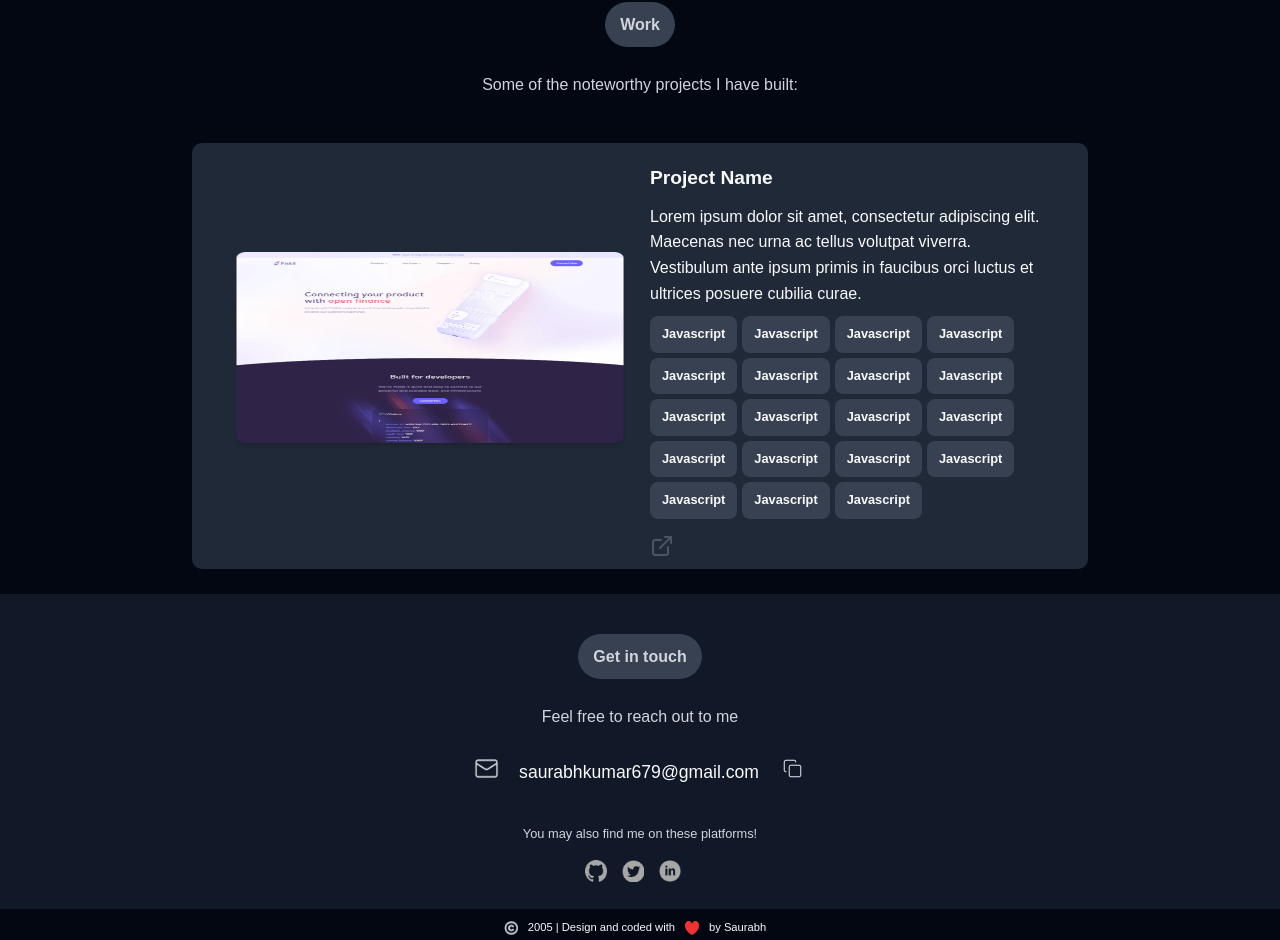
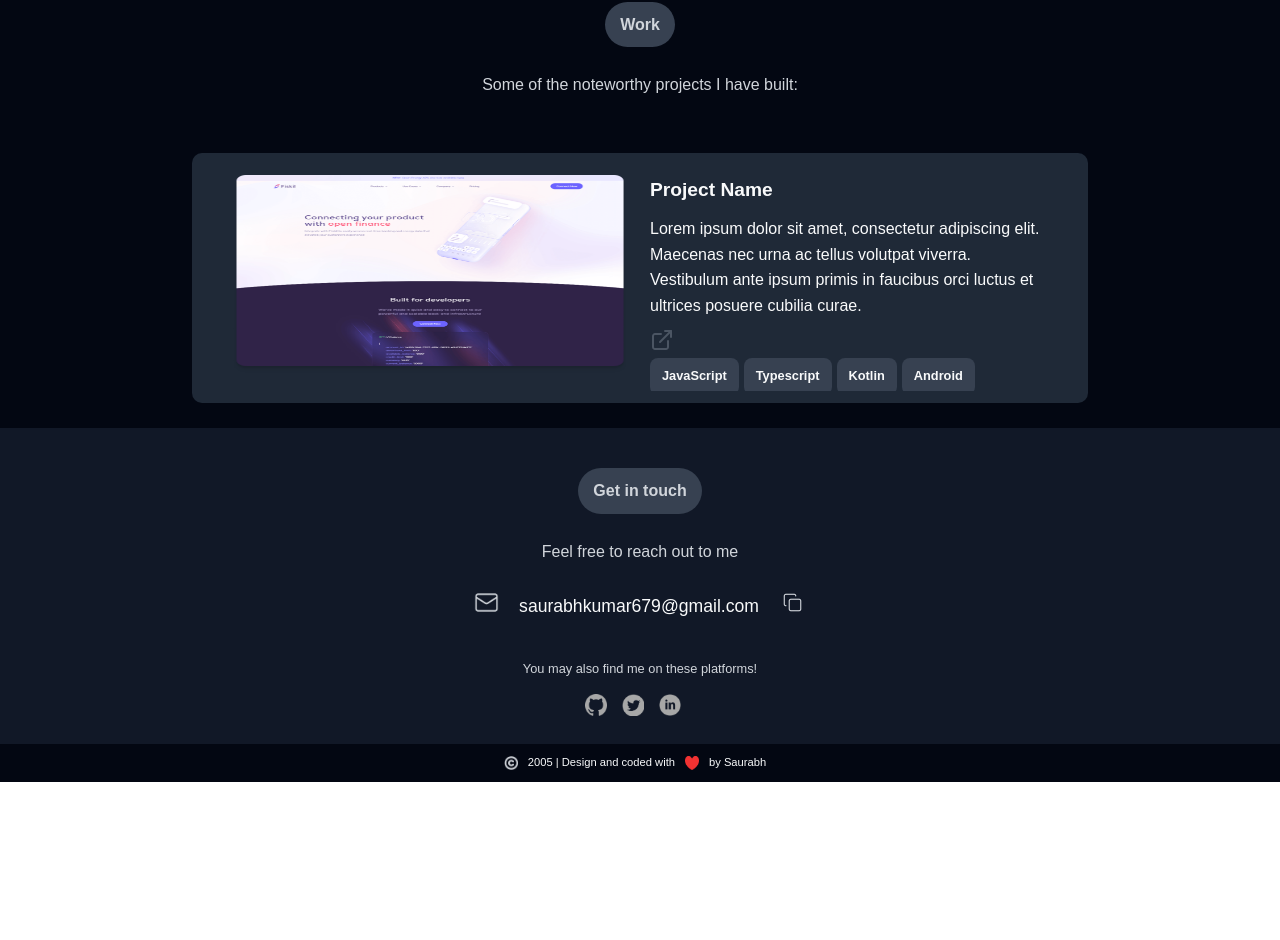
Before and after one commit to saurabhkara/portfolio2025, a Next.js app: page / in a window 1280 px wide. Shown: the part 1592-2532 px from the top of the page. After the commit the page ends 2374 px from the top, so only its background shows below. Built offline with nearby package versions, Linux system fonts and the light colour scheme.

Commit message:
refactored project section

```diff
--- a/src/app/page.module.css
+++ b/src/app/page.module.css
@@ -418,3 +418,19 @@
     margin-top: 50%;
   }
 }
+
+
+
+
+*::-webkit-scrollbar {
+  width: 1px;
+}
+
+*::-webkit-scrollbar-track {
+  /* background-color: #e61515; */
+  background-color: #030712;
+}
+
+::-webkit-scrollbar-thumb:hover {
+  background-color: red;
+}
--- a/src/component/ProjectCard.tsx
+++ b/src/component/ProjectCard.tsx
@@ -2,9 +2,17 @@ import React from 'react';
 import styles from "./projectSection.module.css";
 import TechTag from './TechTag';
 
+type TProjectCard = {
+    item: {
+        projectName: string,
+        projectDesc: string,
+        repoLink: string,
+        projectImg: string,
+        technologies: string[]
+    }
+}
 
-
-export default function ProjectCard() {
+export default function ProjectCard({ item }: TProjectCard) {
     return (
         <div className={styles.projectCard}>
             <div className={styles.projectCardImage}>
@@ -15,28 +23,9 @@ export default function ProjectCard() {
                 />
             </div>
             <div className={styles.projectCardDescr}>
-                <p className={styles.projectName}>Project Name</p>
-                <p className={styles.prejectDesc}>Lorem ipsum dolor sit amet, consectetur adipiscing elit. Maecenas nec urna ac tellus volutpat viverra. Vestibulum ante ipsum primis in faucibus orci luctus et ultrices posuere cubilia curae.</p>
-                <TechTag label='Javascript' />
-                <TechTag label='Javascript' />
-                <TechTag label='Javascript' />
-                <TechTag label='Javascript' />
-                <TechTag label='Javascript' />
-                <TechTag label='Javascript' />
-                <TechTag label='Javascript' />
-                <TechTag label='Javascript' />
-                <TechTag label='Javascript' />
-                <TechTag label='Javascript' />
-                <TechTag label='Javascript' />
-                <TechTag label='Javascript' />
-                <TechTag label='Javascript' />
-                <TechTag label='Javascript' />
-                <TechTag label='Javascript' />
-                <TechTag label='Javascript' />
-                <TechTag label='Javascript' />
-                <TechTag label='Javascript' />
-                <TechTag label='Javascript' />
-                <div className={styles.repoLinkContainer} onClick={()=>window.open('https://github.com/saurabhkara')}>
+                <p className={styles.projectName}>{item.projectName}</p>
+                <p className={styles.prejectDesc}>{item.projectDesc}</p>
+                <div className={styles.repoLinkContainer} onClick={() => window.open(item.repoLink)}>
                     <svg width="24" height="24" viewBox="0 0 24 24" fill="none" xmlns="http://www.w3.org/2000/svg">
                         <path d="M18 13V19C18 19.5304 17.7893 20.0391 17.4142 20.4142C17.0391 20.7893 16.5304 21 16 21H5C4.46957 21 3.96086 20.7893 3.58579 20.4142C3.21071 20.0391 3 19.5304 3 19V8C3 7.46957 3.21071 6.96086 3.58579 6.58579C3.96086 6.21071 4.46957 6 5 6H11" stroke="#4B5563" strokeWidth="2" strokeLinecap="round" strokeLinejoin="round" />
                         <path d="M15 3H21V9" stroke="#4B5563" strokeWidth="2" strokeLinecap="round" strokeLinejoin="round" />
@@ -44,7 +33,15 @@ export default function ProjectCard() {
                     </svg>
 
                 </div>
-
+                <div className={styles.techlistContainer}>
+                    {
+                        item.technologies.map((tech) => {
+                            return (
+                                <TechTag label={tech} />
+                            )
+                        })
+                    }
+                </div>
             </div>
         </div>
     )
--- a/src/component/ProjectSection.tsx
+++ b/src/component/ProjectSection.tsx
@@ -2,10 +2,26 @@ import React from 'react';
 import styles from "./projectSection.module.css";
 import ProjectCard from './ProjectCard';
 
+const projectData=[
+  {
+    projectName:'Project Name',
+    projectDesc:'Lorem ipsum dolor sit amet, consectetur adipiscing elit. Maecenas nec urna ac tellus volutpat viverra. Vestibulum ante ipsum primis in faucibus orci luctus et ultrices posuere cubilia curae.',
+    repoLink:'https://github.com/saurabhkara',
+    projectImg:'/Picture.png',
+    technologies:[
+      'JavaScript','Typescript','Kotlin','Android','Swift UI','IOS','Java','Node.js'
+    ]
+  },
+]
+
 export default function ProjectSection() {
   return (
     <div className={styles.projectSection}>
-       <ProjectCard />
+       {
+        projectData.map((item)=>{
+         return(<ProjectCard item={item}/>)
+        })
+       }
     </div>
   )
 }
--- a/src/component/projectSection.module.css
+++ b/src/component/projectSection.module.css
@@ -5,7 +5,6 @@
     align-items: center;
     padding-top: 20px;
     padding-bottom: 25px;
-
 }
 
 .projectCard{
@@ -16,6 +15,8 @@
     border-radius: 10px;
     background-color: #1F2937;
     padding: 10px;
+    height: 250px;
+    margin-top: 10px;
 }
 
 .projectCardImage{
@@ -29,11 +30,22 @@
     width: 48%;
     height: 98%;
     padding: 10px;
-    overflow: hidden;
-    /* background-color: aqua; */
+    overflow-y: scroll;
+    z-index: 5;
+}
+
+.projectCardDescr {
+    -ms-overflow-style: none;  /* Internet Explorer 10+ */
+    scrollbar-width: .5px;  /* Firefox */
+}
+ /* for safari and crhrome */
+
+
+
+
+.techlistContainer{
 
 }
-
 .projectImage{
     width: 100%;
     height: 200px;
@@ -73,6 +85,7 @@
 }
 .repoLinkContainer{
     margin-top: 10px;
+    margin-bottom: 15px;
     height: 15px;
     width: 15px;
 }
@@ -87,5 +100,8 @@
     }
     .projectCardDescr{
         width: 90%;
+        padding-left: 10px;
+        padding-right: 10px;
+        margin-top: 10px;
     }
 }
```
